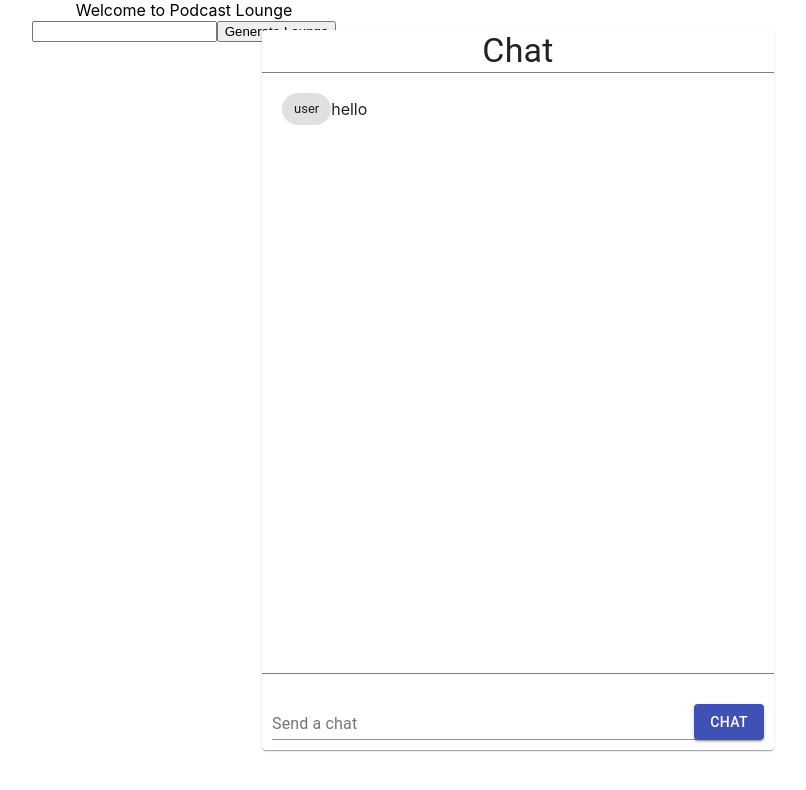
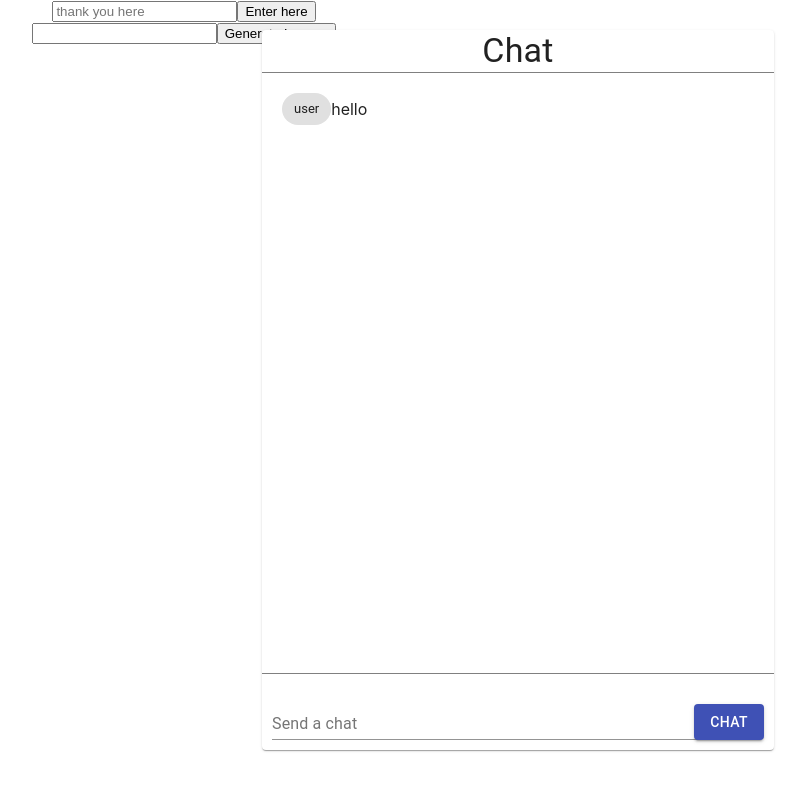
Before and after one commit to carsondavies/podcast-lounge, a React (Create React App) app: page / in a window 1280 px wide. Shown: the top 790 px of the page, without its empty margins (456-1262 px from the left). Built offline with nearby package versions, Linux system fonts and the light colour scheme.

Commit message:
header component a little built out, might need changes

```diff
--- a/src/Components/Header/Header.js
+++ b/src/Components/Header/Header.js
@@ -1,9 +1,23 @@
-import React from 'react'
+import React, { useState } from 'react'
 
 const Header = () => {
 
+  const [variable, setVariable] = useState('')
+
+  const handleChange = (e) => {
+    setVariable(e.target.value)
+  }
+
   return (
-    <div>Welcome to Podcast Lounge</div>
+    <div>
+      <input
+        type='text'
+        name='variable'
+        value={variable}
+        onChange={handleChange}
+        placeholder='thank you here' />
+      <button>Enter here</button>
+    </div>
   )
 }
 
```
